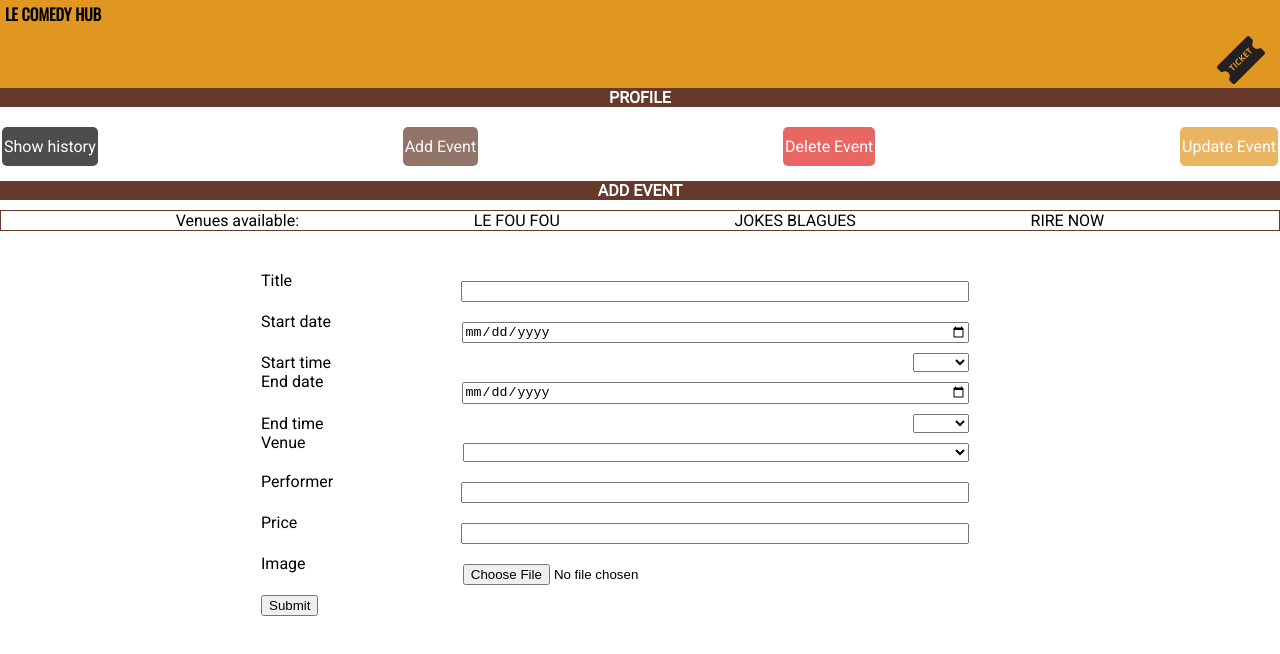
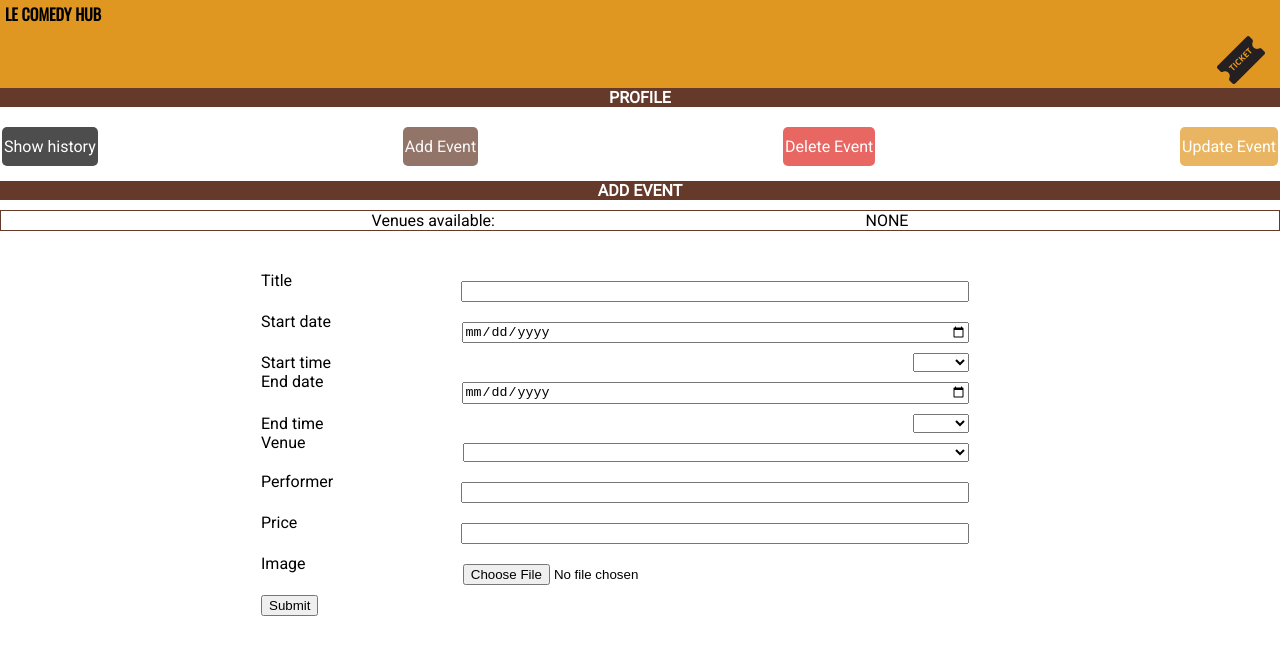
Before and after one commit to baubrun/Comedy-Scheduler, a React (Create React App) app: page /profile in a window 1280 px wide. Both pictures are taken after a click on the element "Add Event". Shown: the top 654 px of the page. Built offline with nearby package versions, Linux system fonts and the light colour scheme.

Commit message:
Added overlap events check

```diff
--- a/server.js
+++ b/server.js
@@ -402,8 +402,8 @@ app.post("/register", upload.none(), async (req, res) => {
 })
 
 
-// app.post("/setVenueSeating", upload.single("image"), async (req, res) => {
-app.post("/setVenueSeating", upload.none(), async (req, res) => {
+app.post("/setVenueSeating", upload.single("image"), async (req, res) => {
+// app.post("/setVenueSeating", upload.none("image"), async (req, res) => {
     const {
         startDate,
         venue
--- a/src/components/AddEvent.jsx
+++ b/src/components/AddEvent.jsx
@@ -1,7 +1,12 @@
 import React, { Component } from "react";
 import { connect } from "react-redux";
 import { VenuesAvailable } from "./VenuesAvailable";
-import { getSeatsAvailAction, getAllSeatsAvailAction } from "../actions/actions";
+import {
+  getSeatsAvailAction,
+  getAllSeatsAvailAction
+} from "../actions/actions";
+
+const venueNames = ["LE FOU FOU", "JOKES BLAGUES", "RIRE NOW"];
 
 const timeSelector = () => {
   let selectTimes = [];
@@ -43,8 +48,14 @@ class AddEvent extends Component {
       performer: "",
       image: "",
       price: "",
-      hostId: this.props.hostId
+      hostId: this.props.hostId,
+      defaultVenues: [],
+      noVenues: false
     };
+  }
+
+  componentDidMount() {
+    this.setState({ defaultVenues: Object.keys(this.props.seatsAvail) });
   }
 
   componentDidUpdate(prevProps, prevState) {
@@ -72,10 +83,18 @@ class AddEvent extends Component {
     const parser = JSON.parse(body);
     if (parser.success) {
       this.dispatchGetSeatsAvail(parser.result.venue);
-    }
-    else{
+    } else {
       this.dispatchGetSeatsAvail();
     }
+  };
+
+  findAvailVenues = () => {
+    const defaultVenues = this.state.defaultVenues
+    if (!this.props.seatsAvail) return defaultVenues;
+    const selectedVenues = Object.keys(this.props.seatsAvail);
+    const availVenues = defaultVenues.filter(v => !selectedVenues.includes(v));
+    console.log("availVenues :", availVenues);
+    return availVenues.length < 1 ? "NONE"  : availVenues;
   };
 
   handleSubmit = async event => {
@@ -102,10 +121,11 @@ class AddEvent extends Component {
       price: ""
     });
 
-    Promise.all([
+     await Promise.all([
       fetch("/profile", { method: "POST", body: data }),
       fetch("/setVenueSeating", { method: "POST", body: data })
-    ]);
+    ]).catch(err => console.log(err));
+
     this.resetOptionInputFields();
   };
 
@@ -142,7 +162,16 @@ class AddEvent extends Component {
     docOption.selected = true;
   };
 
+  disableSubmit = () => {
+    const submitBtn = document.getElementById("add-submit-btn")
+    submitBtn.disabled = true
+
+  }
+
+
   render() {
+
+
     return (
       <>
         <div className="add-event-header">
@@ -150,7 +179,8 @@ class AddEvent extends Component {
         </div>
         <div className="add-event-body">
           <VenuesAvailable
-          seatsAvail={this.props.seatsAvail}
+            findAvailVenues={this.findAvailVenues}
+            defaultVenues={this.state.defaultVenues}
           />
 
           <form
@@ -223,9 +253,25 @@ class AddEvent extends Component {
                   onChange={this.handleVenueChange}
                 >
                   <option className="default-option" value=""></option>
-                  <option value="LE_FOU_FOU">LE FOU FOU</option>
+                  {
+
+                  this.findAvailVenues() === "NONE" ?
+                   <option value=""></option>
+                  :
+                  this.findAvailVenues().map(v => (
+                    <option value={v}>{v.split("_").join(" ")}</option>
+
+                  ))
+
+                  }
+
+
+
+
+
+                  {/* <option value="LE_FOU_FOU">LE FOU FOU</option>
                   <option value="JOKES_BLAGUES">JOKES BLAGUES</option>
-                  <option value="RIRE_NOW">RIRE NOW</option>
+                  <option value="RIRE_NOW">RIRE NOW</option> */}
                 </select>
               </li>
               <li>
@@ -258,7 +304,7 @@ class AddEvent extends Component {
                 />
               </li>
               <li>
-                <button type="submit">Submit</button>
+                <button id="add-submit-btn" type="submit">Submit</button>
               </li>
             </ul>
           </form>
--- a/src/components/VenuesAvailable.jsx
+++ b/src/components/VenuesAvailable.jsx
@@ -1,44 +1,22 @@
 import React, { Component } from "react";
 
 export class VenuesAvailable extends Component {
-  constructor(props) {
-    super(props);
-
-    this.state = {
-      venues: ""
-    };
-  }
-
-  componentDidMount() {
-    this.setState({ venues: this.props.seatsAvail });
-  }
-
   render() {
-    /* think of putting this func on parent
-    to be able to pass it to this child for select option of from */
-    const findAvailVenues = () => {
-      const allVenues = ["LE FOU FOU", "JOKES BLAGUES", "RIRE NOW"].map(v => (
-        <li>{v}</li>
-      ));
-      if (!this.props.seatsAvail) return allVenues;
-
-      const ans = Object.keys(this.state.venues)
-        .filter(venue => {
-          return venue.indexOf(Object.keys(this.props.seatsAvail)) === -1;
-        })
-        .map(venueFound => <li>{venueFound.split("_").join(" ")}</li>);
-      return ans.length >= 3 ? allVenues : ans;
-    };
-
     return (
       <div>
         <ul className="venues-avail">
           <li>Venues available: </li>
-          {findAvailVenues()}
+          {this.props.findAvailVenues() === "NONE"
+            ? "NONE"
+            : this.props
+                .findAvailVenues()
+                .map((venueFound, idx) => (
+                  <li key={idx}>{venueFound.split("_").join(" ")}</li>
+                ))}
         </ul>
       </div>
     );
   }
 }
 
-export default VenuesAvailable;
+// export default VenuesAvailable;
```
Also changed, not shown: 1 other file (tests, documents, lock files or other folders).
